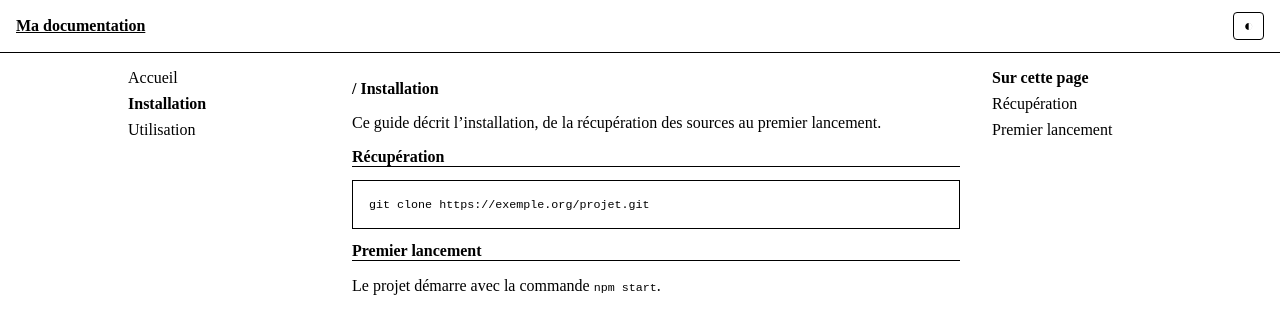
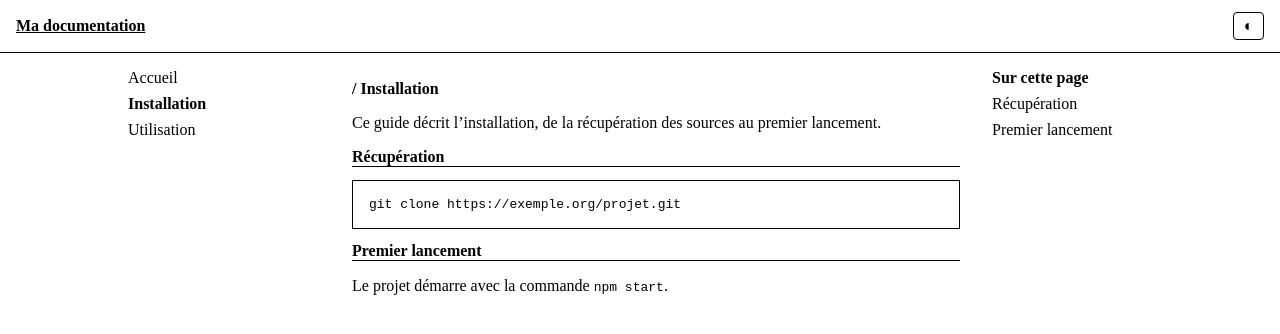
Before and after one commit to script-txt/script-txt.github.io, a Jekyll site: the page built from installation.md, in a window 1280 px wide. Shown: the top 334 px of the page. Built offline with Jekyll 4.4.1, drawn with Linux system fonts in a browser that asks for light colours.

Commit message:
Modify styles for code and img elements
Updated styles for code and img elements to improve appearance.

```diff
--- a/_layouts/default.html
+++ b/_layouts/default.html
@@ -31,8 +31,8 @@
   h1 { font-size: medium; font-style: strong; }
   h2 { font-size: medium; font-style: strong; border-bottom: 1px solid; }
   pre { overflow-x: auto; padding: 1rem; border: 1px solid; }
-  code { font-size: .9em; }
-  img { max-width: 100%; border-radius: 5px }
+  code { background: darker; border-radius: 2px }
+  img { max-width: 100%; border-radius: 2px }
 
   header { display: flex; justify-content: space-between; align-items: center; padding: .75rem 1rem; border-bottom: 1px solid; }
   button { font: inherit; color: inherit; background: none; border: 1px solid; border-radius: .25rem; padding: .25rem .6rem; cursor: pointer; }
```
